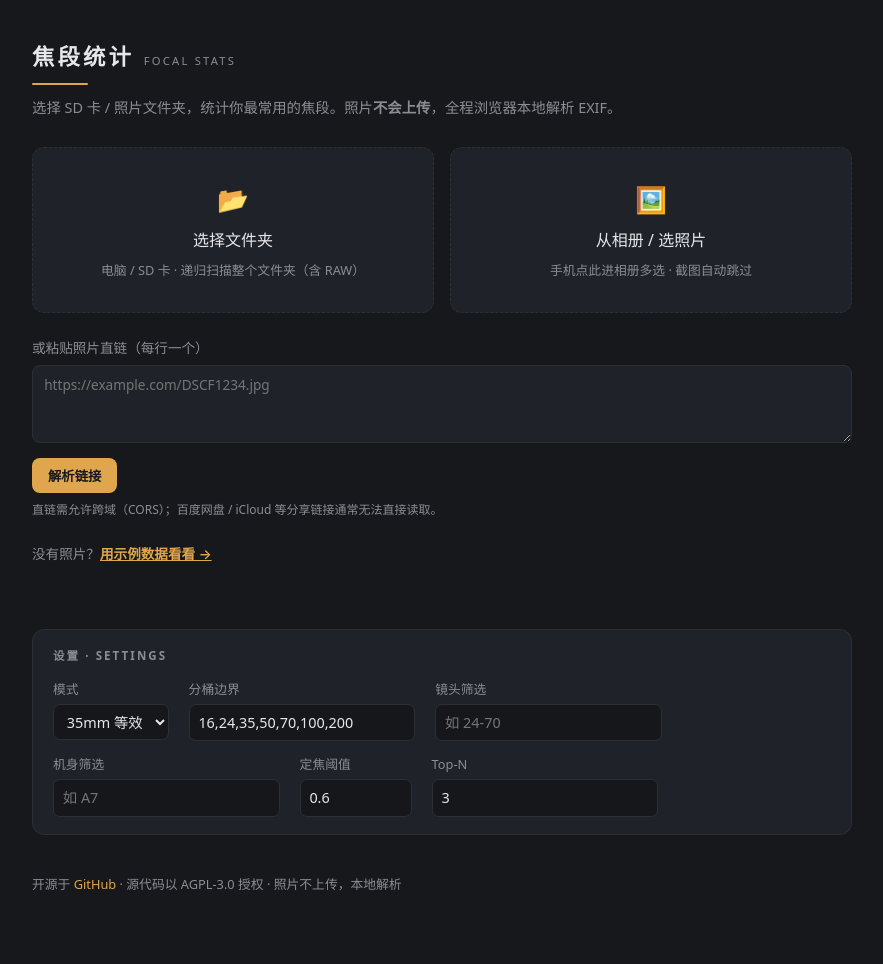
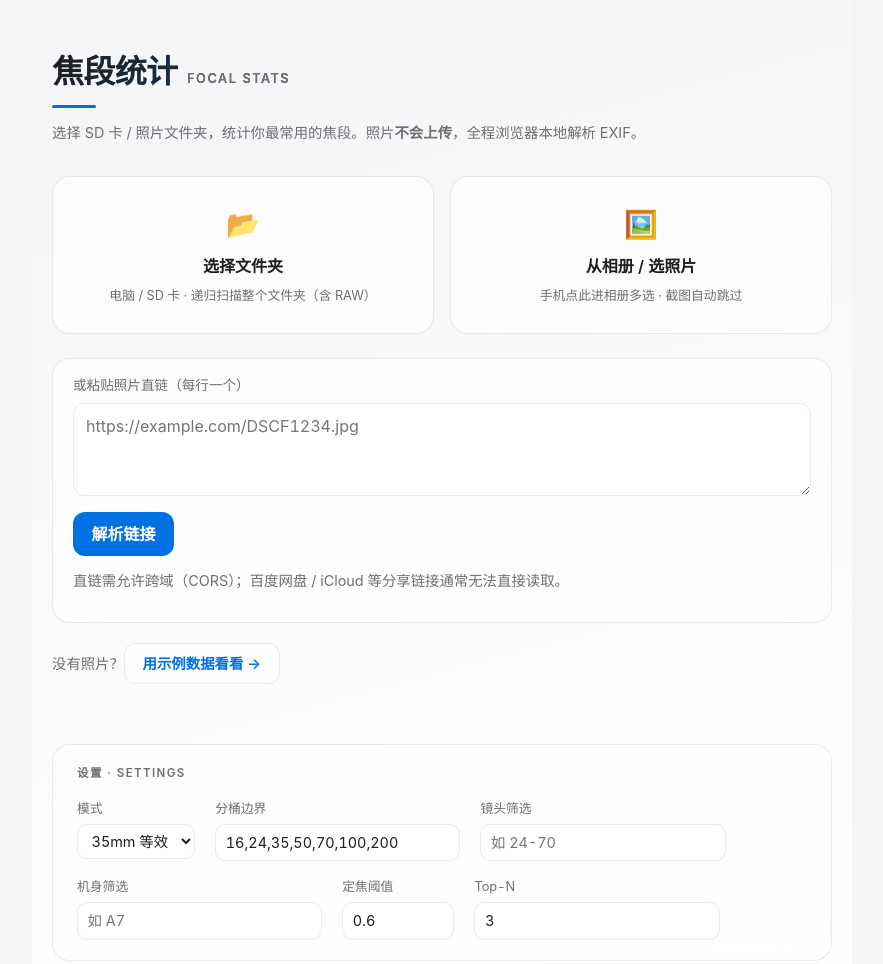
Before and after one commit to SueMarsR/focal-stats, a website with bundled scripts: page packages/web/index.html in a window 1280 px wide. Shown: the top 964 px of the page, without its empty margins (198-1081 px from the left). Built offline with nearby package versions, Linux system fonts and the light colour scheme.

Commit message:
feat(web): Apple 风格 UI（自动浅/深 + 毛玻璃 + 系统蓝渐变） (#7)
* feat(web): Apple-style UI — auto light/dark, frosted glass, SF, system-blue + gradient headline text

* docs: refresh screenshots for Apple light/dark theme

* fix(web): dark-mode background covers full page (was white below fold); refresh light/dark screenshots

* fix(web): h1 gradient @supports fallback + #urls focus-visible (review)

```diff
--- a/packages/web/index.html
+++ b/packages/web/index.html
@@ -6,113 +6,138 @@
     <title>焦段统计 · Focal Stats</title>
     <style>
       :root {
-        --bg: #16181c; --panel: #1f2228; --panel-hover: #21252c; --border: #2c3036;
-        --text: #e7e7ea; --muted: #8a8d93; --amber: #e0a64d;
+        --bg1: #f5f5f7; --bg2: #ffffff;
+        --text: #1d1d1f; --muted: #6e6e73;
+        --accent: #0071e3; --accent-bright: #0a84ff;
+        --accent-grad: linear-gradient(135deg, #0071e3, #5e5ce6);
+        --title-grad: linear-gradient(135deg, #1d1d1f, #0071e3);
+        --card-bg: rgba(255, 255, 255, 0.6);
+        --card-border: rgba(0, 0, 0, 0.08);
+        --field-bg: rgba(255, 255, 255, 0.75);
+        --track: rgba(0, 0, 0, 0.07);
+        --shadow: 0 10px 34px rgba(0, 0, 0, 0.1);
+        --focus-ring: 0 0 0 4px rgba(0, 113, 227, 0.18);
+      }
+      @media (prefers-color-scheme: dark) {
+        :root {
+          --bg1: #000000; --bg2: #1c1c1e;
+          --text: #f5f5f7; --muted: #98989d;
+          --accent: #0a84ff; --accent-bright: #64d2ff;
+          --accent-grad: linear-gradient(135deg, #0a84ff, #64d2ff);
+          --title-grad: linear-gradient(135deg, #f5f5f7, #64d2ff);
+          --card-bg: rgba(44, 44, 46, 0.55);
+          --card-border: rgba(255, 255, 255, 0.12);
+          --field-bg: rgba(255, 255, 255, 0.07);
+          --track: rgba(255, 255, 255, 0.11);
+          --shadow: 0 10px 34px rgba(0, 0, 0, 0.5);
+          --focus-ring: 0 0 0 4px rgba(10, 132, 255, 0.3);
+        }
       }
       * { box-sizing: border-box; }
+      html { background: var(--bg1); min-height: 100%; }
       body {
-        font-family: system-ui, -apple-system, "Segoe UI", Roboto, sans-serif;
-        background: var(--bg); color: var(--text);
-        max-width: 860px; margin: 0 auto; padding: 2.5rem 1.25rem 4rem;
-        line-height: 1.55; font-variant-numeric: tabular-nums;
+        font-family: -apple-system, BlinkMacSystemFont, "SF Pro Display", "SF Pro Text", system-ui, "PingFang SC", "Microsoft YaHei", sans-serif;
+        color: var(--text);
+        background: linear-gradient(165deg, var(--bg1), var(--bg2)) no-repeat;
+        min-height: 100vh;
+        max-width: 820px; margin: 0 auto; padding: 3rem 1.25rem 4rem;
+        line-height: 1.5; font-variant-numeric: tabular-nums; -webkit-font-smoothing: antialiased;
       }
-      header { margin-bottom: 1.75rem; }
+      header { margin-bottom: 2rem; }
       h1 {
-        font-size: 1.4rem; font-weight: 600; letter-spacing: .14em; text-transform: uppercase;
-        margin: 0 0 .5rem; display: flex; align-items: baseline; gap: .6rem;
+        font-size: 2rem; font-weight: 700; letter-spacing: -0.02em; margin: 0 0 0.55rem;
+        display: flex; align-items: baseline; gap: 0.6rem;
+        background: var(--title-grad); -webkit-background-clip: text; background-clip: text;
+        -webkit-text-fill-color: transparent; color: transparent;
       }
-      h1 .en { font-size: .7rem; letter-spacing: .2em; color: var(--muted); font-weight: 500; }
-      header .rule { height: 2px; width: 56px; background: var(--amber); border-radius: 2px; }
-      header p { color: var(--muted); font-size: .9rem; margin: .75rem 0 0; }
+      h1 .en { font-size: 0.8rem; font-weight: 500; letter-spacing: 0.12em; text-transform: uppercase; -webkit-text-fill-color: var(--muted); color: var(--muted); }
+      header .rule { height: 3px; width: 44px; background: var(--accent); border-radius: 3px; }
+      header p, .url-hint, .share-hint, .demo-line { color: var(--muted); font-size: 0.9rem; }
 
-      .dropzone {
-        display: flex; flex-direction: column; align-items: center; justify-content: center;
-        gap: .5rem; text-align: center; cursor: pointer;
-        border: 1.5px dashed var(--border); border-radius: 12px;
-        background: var(--panel); padding: 2rem 1rem; margin: 1.5rem 0;
-        transition: border-color .2s, background .2s;
+      .dropzone, .hero, .panel, .card, #share-row, .url-input {
+        background: var(--card-bg);
+        -webkit-backdrop-filter: blur(20px) saturate(180%);
+        backdrop-filter: blur(20px) saturate(180%);
+        border: 1px solid var(--card-border); border-radius: 18px;
       }
-      .dropzone:hover { border-color: var(--amber); background: var(--panel-hover); }
-      .dropzone:focus-within { border-color: var(--amber); outline: 2px solid var(--amber); outline-offset: 2px; }
-      .dropzone .icon { font-size: 1.6rem; color: var(--amber); }
-      .dropzone .main { font-size: 1rem; color: var(--text); }
-      .dropzone .sub { font-size: .8rem; color: var(--muted); }
-      .pickers { display: flex; gap: 1rem; flex-wrap: wrap; margin: 1.5rem 0; }
-      .pickers .dropzone { flex: 1 1 240px; margin: 0; }
-      button.dropzone { font: inherit; color: inherit; cursor: pointer; width: 100%; }
-      button.dropzone:focus-visible { outline: 2px solid var(--amber); outline-offset: 2px; }
-      .visually-hidden {
-        position: absolute; width: 1px; height: 1px; padding: 0; margin: -1px;
-        overflow: hidden; clip: rect(0 0 0 0); white-space: nowrap; border: 0;
+      @supports not ((-webkit-backdrop-filter: blur(1px)) or (backdrop-filter: blur(1px))) {
+        .dropzone, .hero, .panel, .card, #share-row, .url-input { background: var(--bg2); }
       }
 
-      .hero {
-        background: linear-gradient(180deg, #20242b, #1b1e23);
-        border: 1px solid var(--border); border-radius: 12px;
-        padding: 1.5rem 1.75rem; margin: 1.25rem 0;
+      .pickers { display: flex; gap: 1rem; flex-wrap: wrap; margin: 1.5rem 0; }
+      .dropzone {
+        flex: 1 1 240px; display: flex; flex-direction: column; align-items: center; gap: 0.5rem;
+        text-align: center; cursor: pointer; padding: 1.75rem 1rem; font: inherit; color: inherit; width: 100%;
+        transition: transform 0.15s, box-shadow 0.15s, border-color 0.15s;
       }
-      .hero-num { font-size: 3rem; font-weight: 600; line-height: 1; color: var(--amber); }
-      .hero-num .hero-unit { font-size: 1.2rem; color: var(--muted); margin-left: .15rem; }
-      .hero-label { color: var(--muted); font-size: .9rem; margin-top: .5rem; letter-spacing: .02em; }
+      .dropzone:hover { border-color: var(--accent); box-shadow: var(--shadow); transform: translateY(-1px); }
+      .dropzone:focus-visible { outline: none; box-shadow: var(--focus-ring); }
+      .dropzone .icon { font-size: 1.7rem; }
+      .dropzone .main { font-size: 1rem; font-weight: 600; }
+      .dropzone .sub { font-size: 0.8rem; color: var(--muted); }
 
-      .panel { background: var(--panel); border: 1px solid var(--border); border-radius: 12px; padding: 1.1rem 1.25rem; margin: 1.25rem 0; }
-      .panel-title { font-size: .72rem; letter-spacing: .18em; text-transform: uppercase; color: var(--muted); margin: 0 0 .9rem; font-weight: 600; }
-      .fields { display: flex; flex-wrap: wrap; gap: .85rem 1.25rem; }
-      label { display: inline-flex; flex-direction: column; gap: .3rem; font-size: .8rem; color: var(--muted); }
-      select, input[type="text"], input[type="number"] {
-        background: #15171b; color: var(--text); border: 1px solid var(--border);
-        border-radius: 7px; padding: .4rem .55rem; font: inherit; font-size: .9rem;
-        transition: border-color .15s, box-shadow .15s; min-width: 7rem;
+      .url-input { padding: 1rem 1.25rem; margin: 1.25rem 0; }
+      .url-label { display: block; font-size: 0.85rem; color: var(--muted); margin-bottom: 0.5rem; }
+      #urls { width: 100%; background: var(--field-bg); color: var(--text); border: 1px solid var(--card-border); border-radius: 12px; padding: 0.6rem 0.75rem; font: inherit; resize: vertical; }
+      #urls:focus-visible { outline: none; border-color: var(--accent); box-shadow: var(--focus-ring); }
+
+      #parse-urls, #share-card, .demo-btn {
+        font: inherit; font-weight: 600; cursor: pointer; border-radius: 12px; padding: 0.55rem 1.1rem;
+        transition: filter 0.15s, transform 0.1s, box-shadow 0.15s; border: 1px solid transparent;
       }
-      input[type="text"] { min-width: 11rem; }
-      select:focus, input:focus { outline: none; border-color: var(--amber); box-shadow: 0 0 0 3px rgba(224,166,77,.18); }
+      #parse-urls { background: var(--accent); color: #fff; border-color: transparent; margin-top: 0.6rem; }
+      .demo-btn, #share-card { background: var(--field-bg); color: var(--accent); border-color: var(--card-border); }
+      #parse-urls:hover, .demo-btn:hover, #share-card:hover { filter: brightness(1.06); }
+      #parse-urls:active, .demo-btn:active, #share-card:active { transform: scale(0.98); }
+      #parse-urls:focus-visible, .demo-btn:focus-visible, #share-card:focus-visible { outline: none; box-shadow: var(--focus-ring); }
+      .demo-line { margin: 1rem 0 0.25rem; }
 
-      .status { color: var(--muted); font-size: .85rem; font-family: ui-monospace, SFMono-Regular, Menlo, monospace; min-height: 1.2em; margin: 1rem 0; }
+      .hero { padding: 1.75rem; margin: 1.25rem 0; }
+      .hero-num {
+        font-size: 3.5rem; font-weight: 700; line-height: 1; letter-spacing: -0.03em;
+        background: var(--accent-grad); -webkit-background-clip: text; background-clip: text;
+        -webkit-text-fill-color: transparent; color: transparent; display: inline-block;
+      }
+      @supports not ((-webkit-background-clip: text) or (background-clip: text)) {
+        h1 { color: var(--text); -webkit-text-fill-color: currentColor; }
+        .hero-num { color: var(--accent); -webkit-text-fill-color: currentColor; }
+      }
+      .hero-num .hero-unit { font-size: 1.3rem; font-weight: 500; -webkit-text-fill-color: var(--muted); color: var(--muted); }
+      .hero-label { color: var(--muted); font-size: 0.95rem; margin-top: 0.6rem; }
 
-      .chart { margin: .5rem 0 1.5rem; }
-      #chart .bar { transform-box: fill-box; transform-origin: left center; animation: grow .45s ease-out both; }
+      .status { color: var(--muted); font-size: 0.85rem; min-height: 1.2em; margin: 1.25rem 0; }
+
+      .chart { margin: 0.5rem 0 1.5rem; }
+      #chart text { font-family: inherit; }
+      #chart .lbl { fill: var(--text); }
+      #chart .val { fill: var(--muted); }
+      #chart .track { fill: var(--track); }
+      #chart .bar { fill: var(--accent); transform-box: fill-box; transform-origin: left center; animation: grow 0.5s cubic-bezier(0.2, 0.7, 0.2, 1) both; }
+      #chart .bar[data-top] { fill: var(--accent-bright); }
       @keyframes grow { from { transform: scaleX(0); } to { transform: scaleX(1); } }
       @media (prefers-reduced-motion: reduce) { #chart .bar { animation: none; } }
 
-      #insights .panel-title { margin: 1.5rem 0 .75rem; }
-      .card {
-        background: var(--panel); border: 1px solid var(--border); border-left: 3px solid var(--amber);
-        border-radius: 8px; padding: .7rem 1rem; margin: .55rem 0; font-size: .92rem; color: var(--text);
+      #insights .panel-title { margin: 1.75rem 0 0.75rem; }
+      .panel-title { font-size: 0.72rem; letter-spacing: 0.12em; text-transform: uppercase; color: var(--muted); font-weight: 600; margin: 0 0 1rem; }
+      .card { padding: 0.85rem 1.1rem; margin: 0.6rem 0; font-size: 0.95rem; color: var(--text); border-left: 3px solid var(--accent); }
+
+      #share-row { padding: 1rem 1.25rem; margin: 1.25rem 0; display: flex; align-items: center; gap: 1rem; flex-wrap: wrap; }
+
+      .panel { padding: 1.25rem 1.5rem; margin: 1.5rem 0; }
+      .fields { display: flex; flex-wrap: wrap; gap: 1rem 1.25rem; }
+      label { display: inline-flex; flex-direction: column; gap: 0.35rem; font-size: 0.8rem; color: var(--muted); }
+      select, input[type="text"], input[type="number"] {
+        background: var(--field-bg); color: var(--text); border: 1px solid var(--card-border);
+        border-radius: 10px; padding: 0.45rem 0.6rem; font: inherit; font-size: 0.9rem; min-width: 7rem;
       }
+      input[type="text"] { min-width: 11rem; }
+      select:focus, input:focus { outline: none; border-color: var(--accent); box-shadow: var(--focus-ring); }
 
-      footer { margin-top: 2.5rem; color: var(--muted); font-size: .8rem; }
-      footer a { color: var(--amber); text-decoration: none; }
+      footer { margin-top: 2.5rem; color: var(--muted); font-size: 0.8rem; }
+      footer a { color: var(--accent); text-decoration: none; }
       footer a:hover { text-decoration: underline; }
 
-      .url-input { margin: 0 0 1.5rem; }
-      .url-label { display: block; font-size: .85rem; color: var(--muted); margin-bottom: .4rem; }
-      #urls {
-        width: 100%; background: var(--panel); color: var(--text);
-        border: 1px solid var(--border); border-radius: 8px; padding: .6rem .7rem;
-        font-family: inherit; font-size: .85rem; resize: vertical;
-      }
-      #urls:focus { outline: none; border-color: var(--amber); }
-      #parse-urls {
-        margin-top: .5rem; background: var(--amber); color: var(--bg); border: none;
-        border-radius: 8px; padding: .5rem 1rem; font-weight: 600; cursor: pointer;
-      }
-      #parse-urls:hover { background: var(--amber-hi, #f0b95e); }
-      .url-hint { font-size: .75rem; color: var(--muted); margin: .5rem 0 0; }
-
-      #share-row { margin: 0 0 1.5rem; }
-      #share-card {
-        background: var(--amber); color: var(--bg); border: none;
-        border-radius: 8px; padding: .6rem 1.1rem; font-weight: 600; font-size: .95rem; cursor: pointer;
-      }
-      #share-card:hover { background: var(--amber-hi, #f0b95e); }
-      .share-hint { font-size: .75rem; color: var(--muted); margin: .5rem 0 0; }
-
-      .demo-line { font-size: .85rem; color: var(--muted); margin: 0 0 1.5rem; }
-      .demo-btn {
-        background: none; border: none; padding: 0; cursor: pointer;
-        color: var(--amber); font: inherit; font-weight: 600; text-decoration: underline;
-      }
-      .demo-btn:hover { color: var(--amber-hi, #f0b95e); }
+      .visually-hidden { position: absolute; width: 1px; height: 1px; padding: 0; margin: -1px; overflow: hidden; clip: rect(0 0 0 0); white-space: nowrap; border: 0; }
     </style>
   </head>
   <body>
```
Also changed, not shown: README.zh-CN.md (+3 -3 lines), packages/web/src/chart.ts (+6 -10 lines), README.md, docs/screenshots/empty.png (deleted), docs/screenshots/result-dark.png (added), docs/screenshots/result-light.png (added), docs/screenshots/result.png (deleted).
